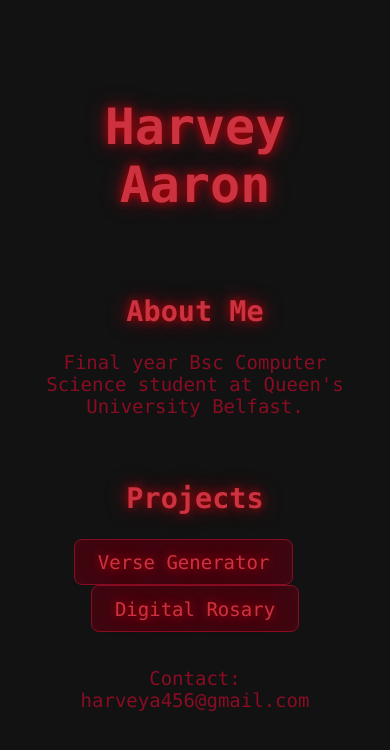
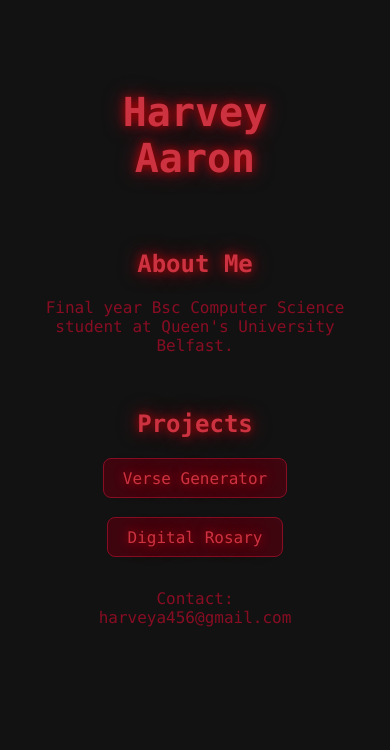
Before and after one commit to harvv1/Website-harvv1.xyz, a React (Vite) app: page / in a window 390 px wide. Shown: the top 750 px of the page. Built offline with nearby package versions, Linux system fonts and the light colour scheme.

Commit message:
formatting

```diff
--- a/src/App.tsx
+++ b/src/App.tsx
@@ -18,8 +18,9 @@ function App() {
   const verseGenerator = () => {
     return (
       <>
+        <meta name="viewport" content="width=device-width, initial-scale=1.0" />
         <header>
-          <h1 className="glow">♱ Verse Generator ♱</h1>
+          <h1 className="glow">Verse Generator</h1>
         </header>
         <div className="project">
           <p>{message}</p>
@@ -56,8 +57,9 @@ function App() {
 
     return (
       <>
+        <meta name="viewport" content="width=device-width, initial-scale=1.0" />
         <header>
-          <h1 className="glow">♱ Digital Rosary ♱</h1>
+          <h1 className="glow">Digital Rosary</h1>
         </header>
 
         <div className="project">
@@ -70,19 +72,20 @@ function App() {
           </button>
           &nbsp; &nbsp;
           <button
+            onClick={nextPrayer}
+            disabled={index === prayers.length - 1}
+            className="glow"
+          >
+            Next →
+          </button>
+          <br></br>
+          <br></br>
+          <button
             id="myButton"
             className="glow"
             onClick={() => toggleOnClick("")}
           >
             Home
-          </button>
-          &nbsp; &nbsp;
-          <button
-            onClick={nextPrayer}
-            disabled={index === prayers.length - 1}
-            className="glow"
-          >
-            Next →
           </button>
         </div>
 
@@ -96,6 +99,7 @@ function App() {
   const home = () => {
     return (
       <div>
+        <meta name="viewport" content="width=device-width, initial-scale=1.0" />
         <header>
           <h1 className="glow">Harvey Aaron</h1>
         </header>
@@ -118,7 +122,8 @@ function App() {
         >
           Verse Generator
         </button>
-        &nbsp;&nbsp;
+        <br></br>
+        <br></br>
         <button
           id="myButton"
           className="glow"
--- a/src/index.css
+++ b/src/index.css
@@ -13,7 +13,7 @@ body {
   /*font-family: 'Arial', sans-serif;*/
   font-family: "Lucida Console", "Courier New", monospace;
   text-align:center;
-  font-size: 19px;
+  font-size: 20px;
 }
 
 header, footer {
@@ -43,6 +43,16 @@ a {handleClick
   text-decoration: underline;
 }
 
+@media (max-width: 500px){
+  body{
+    font-size: 16px;
+  }
+  h1{
+    font-size: 40px;
+  }
+}
+
+
 /*a:hover {*/
 /*  text-decoration: underline;*/
 /*}*/
@@ -57,6 +67,7 @@ a {handleClick
   display: flex;
   align-items: center;
   justify-content: center;
+  text-align: left
 }
 
 /*.project:hover {*/
```
